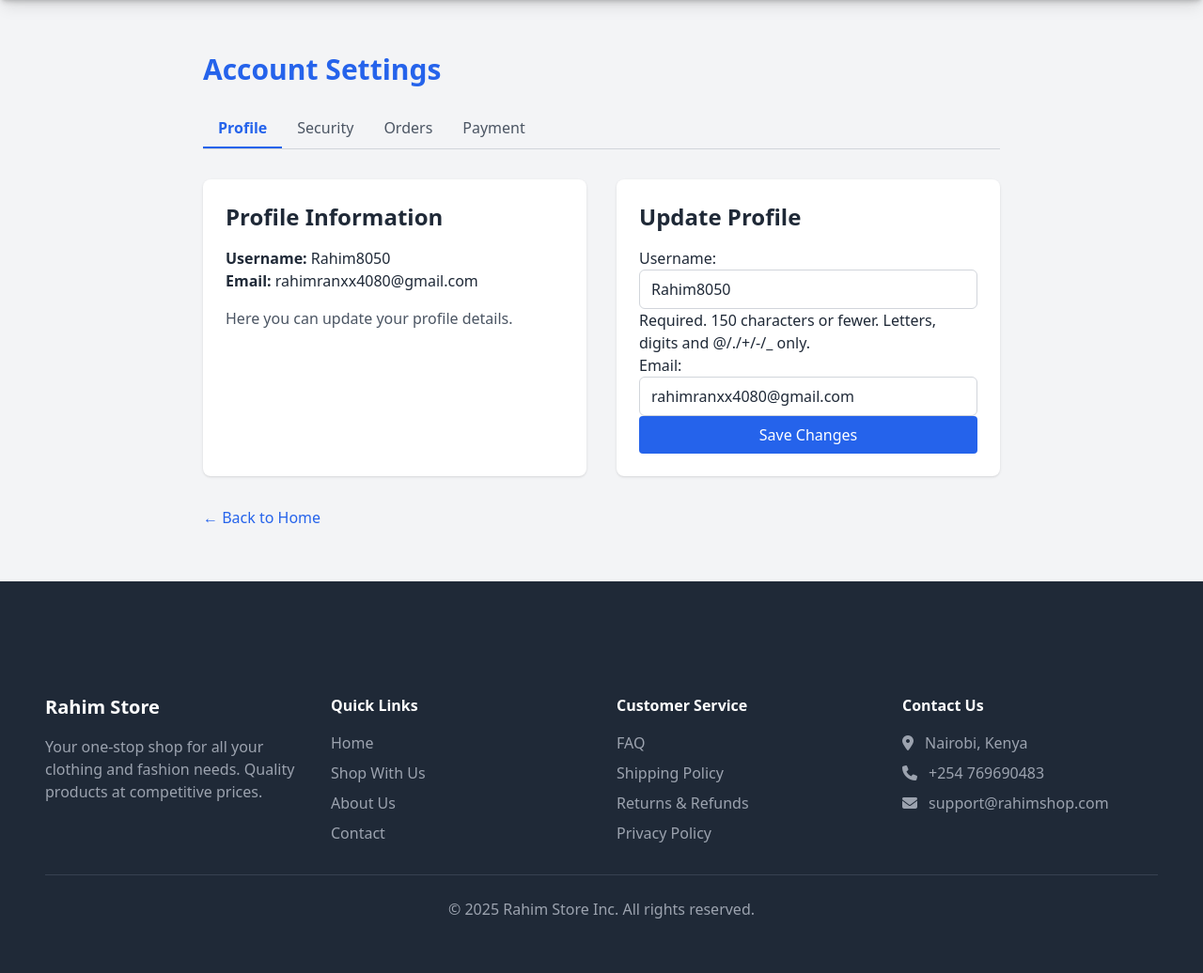
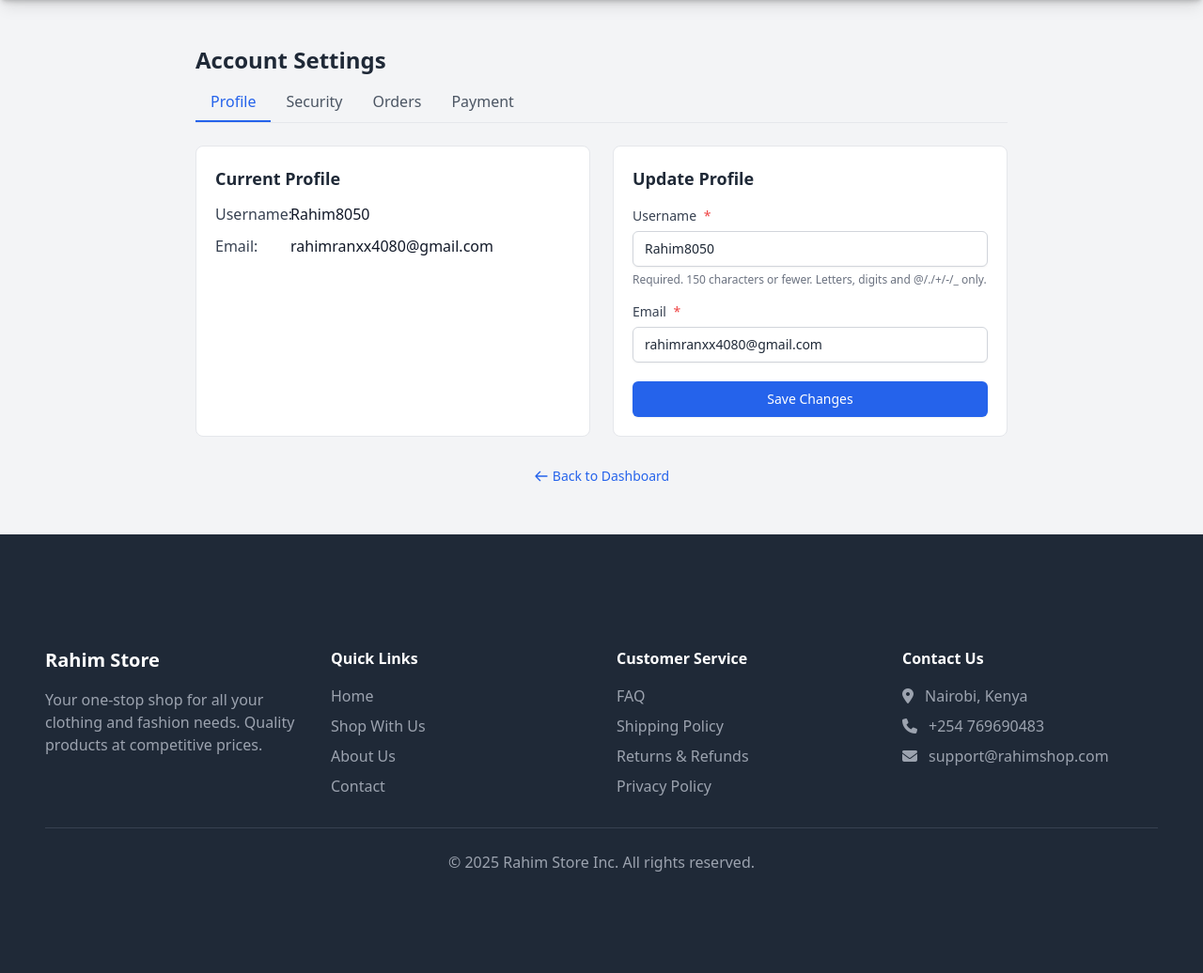
Before and after one commit to rahim8050/Rahim-Online-Clothing-Store, a Django app: page /users/profile/ in a window 1280 px wide. Shown: the part 74-1110 px from the top of the page at 94% size. After the commit the page ends 1002 px from the top, so only its background shows below. Run offline with Django 5.2, Linux system fonts and the light colour scheme; a user stored in the database is signed in; parts of the project's set-up code (start-up, migrations or seed data) failed here and were passed over; some libraries are stand-ins or nearby versions.

Commit message:
Add mixins for removing help text and making fields optional; enhance profile update form layout

```diff
--- a/users/forms.py
+++ b/users/forms.py
@@ -57,16 +57,30 @@ class ResendActivationEmailForm(forms.Form):
         except User.DoesNotExist:
             pass
         return email
-
+class RemoveHelpTextMixin:
+    def __init__(self, *args, **kwargs):
+        super().__init__(*args, **kwargs)
+        for field in self.fields.values():
+            field.help_text = ''
+class OptionalFieldsMixin:
+    """
+    Mixin to make all fields optional automatically.
+    """
+    def __init__(self, *args, **kwargs):
+        super().__init__(*args, **kwargs)
+        for field in self.fields.values():
+            field.required = False
 class ProfileUpdateForm(forms.ModelForm):
     class Meta:
         model = CustomUser
         fields = ['username', 'email']
         widgets = {
             'username': forms.TextInput(attrs={
-                'class': 'w-full px-3 py-2 border border-gray-300 rounded-md focus:outline-none focus:ring-2 focus:ring-blue-500 focus:border-transparent'
+                'class': 'w-full px-3 py-2 border border-gray-300 rounded-md focus:outline-none focus:ring-2 focus:ring-blue-500 focus:border-transparent',
+                'placeholder': 'Enter your username'
             }),
             'email': forms.EmailInput(attrs={
-                'class': 'w-full px-3 py-2 border border-gray-300 rounded-md focus:outline-none focus:ring-2 focus:ring-blue-500 focus:border-transparent'
+                'class': 'w-full px-3 py-2 border border-gray-300 rounded-md focus:outline-none focus:ring-2 focus:ring-blue-500 focus:border-transparent',
+                'placeholder': 'Enter your email'
             }),
         }
--- a/users/templates/users/accounts/profile.html
+++ b/users/templates/users/accounts/profile.html
@@ -1,55 +1,89 @@
 {% extends "base.html" %}
-{% load widget_tweaks%}
-
+{% load widget_tweaks %}
 {% load static %}
 {% block title %}Profile Settings{% endblock %}
 {% block content %}
 
-<div class="container mx-auto p-6 max-w-4xl">
+<div class="container mx-auto p-4 max-w-4xl">
+    <div class="space-y-6">
         <!-- Header -->
-    <h1 class="text-3xl font-bold text-blue-600 mb-6">Account Settings</h1>
-
+        <div class="space-y-2">
+            <h1 class="text-2xl font-bold text-gray-800">Account Settings</h1>
             <!-- Navigation Tabs -->
-    <div class="flex mb-8 border-b border-gray-300">
-        <a href="#" class="px-4 py-2 border-b-2 border-blue-600 text-blue-600 font-semibold">Profile</a>
-        <a href="#" class="px-4 py-2 text-gray-600 hover:text-blue-600">Security</a>
-        <a href="#" class="px-4 py-2 text-gray-600 hover:text-blue-600">Orders</a>
-        <a href="#" class="px-4 py-2 text-gray-600 hover:text-blue-600">Payment</a>
+            <div class="flex border-b border-gray-200">
+                <a href="#" class="px-4 py-2 border-b-2 border-blue-600 text-blue-600 font-medium">Profile</a>
+                <a href="#" class="px-4 py-2 text-gray-600 hover:text-blue-600 font-medium">Security</a>
+                <a href="#" class="px-4 py-2 text-gray-600 hover:text-blue-600 font-medium">Orders</a>
+                <a href="#" class="px-4 py-2 text-gray-600 hover:text-blue-600 font-medium">Payment</a>
+            </div>
         </div>
 
-    <div class="grid grid-cols-1 md:grid-cols-2 gap-8">
+        <div class="grid grid-cols-1 md:grid-cols-2 gap-6">
             <!-- Current Profile Info -->
-        <div class="bg-white p-6 rounded-lg shadow">
-            <h2 class="text-2xl font-semibold mb-4">Profile Information</h2>
-            <p><span class="font-semibold">Username:</span> {{ request.user.username }}</p>
-            <p><span class="font-semibold">Email:</span> {{ request.user.email }}</p>
-            <p class="mt-4 text-gray-600">Here you can update your profile details.</p>
+            <div class="bg-white p-5 rounded-lg border border-gray-200">
+                <h2 class="text-lg font-semibold mb-3 text-gray-800">Current Profile</h2>
+                <div class="space-y-2.5">
+                    <p class="flex items-center">
+                        <span class="font-medium text-gray-700 w-20">Username:</span>
+                        <span class="text-gray-900">{{ request.user.username }}</span>
+                    </p>
+                    <p class="flex items-center">
+                        <span class="font-medium text-gray-700 w-20">Email:</span>
+                        <span class="text-gray-900">{{ request.user.email }}</span>
+                    </p>
+                </div>
             </div>
 
             <!-- Update Profile Form -->
-        <div class="bg-white p-6 rounded-lg shadow">
-            <h2 class="text-2xl font-semibold mb-4">Update Profile</h2>
+            <div class="bg-white p-5 rounded-lg border border-gray-200">
+                <h2 class="text-lg font-semibold mb-3 text-gray-800">Update Profile</h2>
 
-            <form method="POST">
+                <form method="POST" class="space-y-4">
                     {% csrf_token %}
-                {{ form.as_p }}
 
-                {% if form.errors %}
-                    <div class="text-red-500 mb-4">
-                        {{ form.errors }}
+                    {% if form.non_field_errors %}
+                        <div class="p-3 text-sm text-red-700 bg-red-50 rounded-md border border-red-100">
+                            {{ form.non_field_errors }}
                         </div>
                     {% endif %}
 
-                <button type="submit" class="w-full bg-blue-600 text-white py-2 rounded hover:bg-blue-700 transition">
+                    {% for field in form %}
+                    <div class="space-y-1.5">
+                        <label for="{{ field.id_for_label }}" class="block text-sm font-medium text-gray-700">
+                            {{ field.label }}
+                            {% if field.field.required %}<span class="text-red-500 ml-1">*</span>{% endif %}
+                        </label>
+
+                        {% render_field field class="block w-full px-3 py-2 border border-gray-300 rounded-md shadow-sm focus:outline-none focus:ring-blue-500 focus:border-blue-500 sm:text-sm" %}
+
+                        {% if field.help_text %}
+                            <p class="mt-1 text-xs text-gray-500">{{ field.help_text }}</p>
+                        {% endif %}
+
+                        {% for error in field.errors %}
+                            <p class="mt-1 text-xs text-red-600">{{ error }}</p>
+                        {% endfor %}
+                    </div>
+                    {% endfor %}
+
+                    <div class="pt-1">
+                        <button type="submit" class="w-full flex justify-center py-2 px-4 border border-transparent rounded-md shadow-sm text-sm font-medium text-white bg-blue-600 hover:bg-blue-700 focus:outline-none focus:ring-2 focus:ring-offset-2 focus:ring-blue-500 transition-colors">
                             Save Changes
                         </button>
+                    </div>
                 </form>
             </div>
         </div>
 
         <!-- Back to homepage -->
-    <div class="mt-8">
-        <a href="{% url 'index' %}" class="text-blue-600 hover:underline">&larr; Back to Home</a>
+        <div class="text-center pt-2">
+            <a href="{% url 'index' %}" class="inline-flex items-center text-sm font-medium text-blue-600 hover:text-blue-800 transition-colors">
+                <svg xmlns="http://www.w3.org/2000/svg" class="h-4 w-4 mr-1" fill="none" viewBox="0 0 24 24" stroke="currentColor">
+                    <path stroke-linecap="round" stroke-linejoin="round" stroke-width="2" d="M10 19l-7-7m0 0l7-7m-7 7h18" />
+                </svg>
+                Back to Dashboard
+            </a>
+        </div>
     </div>
 </div>
 
```
Lines whose indentation alone changed are shown as unchanged.
